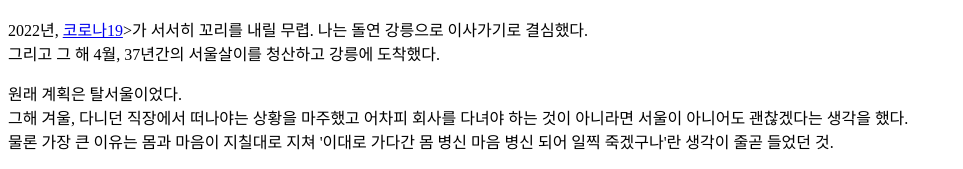
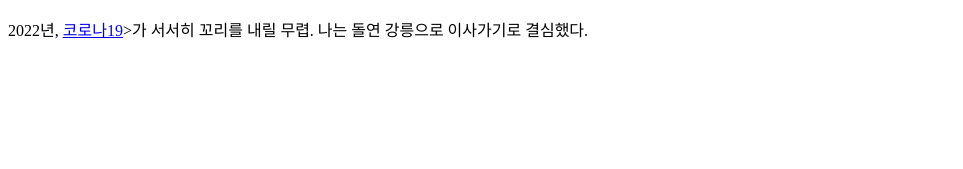
Before and after one commit to kinokimi/my-first-web-site, a plain HTML site: page index.html in a window 1280 px wide. Shown: the part 645-814 px from the top of the page, without its empty margins (0-963 px from the left). Drawn offline with Linux system fonts and the light colour scheme.

Commit message:
1차 수정
본문 내용 수정

```diff
--- a/index.html
+++ b/index.html
@@ -14,6 +14,6 @@
 <h2>서울여자의 강릉 적응기</h2>
 <p>나이 37세, 결혼 안 한 여자가 <strong><u>서울</u>에서 <u>강릉</u>으로</strong> 이사 온 이유</p>
 <img src="web_img01.jpg" width="500">
-<p>2022년, <a href="https://ncov.kdca.go.kr/" target="_blank">코로나19</a>>가 서서히 꼬리를 내릴 무렵. 나는 돌연 강릉으로 이사가기로 결심했다. <br>그리고 그 해 4월, 37년간의 서울살이를 청산하고 강릉에 도착했다.</p><p>원래 계획은 탈서울이었다.<br>그해 겨울, 다니던 직장에서 떠나야는 상황을 마주했고 어차피 회사를 다녀야 하는 것이 아니라면 서울이 아니어도 괜찮겠다는 생각을 했다.<br>물론 가장 큰 이유는 몸과 마음이 지칠대로 지쳐 '이대로 가다간 몸 병신 마음 병신 되어 일찍 죽겠구나'란 생각이 줄곧 들었던 것.</p>
+<p>2022년, <a href="https://ncov.kdca.go.kr/" target="_blank">코로나19</a>>가 서서히 꼬리를 내릴 무렵. 나는 돌연 강릉으로 이사가기로 결심했다.</p>
 </body>
 </html>
```
Also changed, not shown: 1.html (+1 -1 lines).
